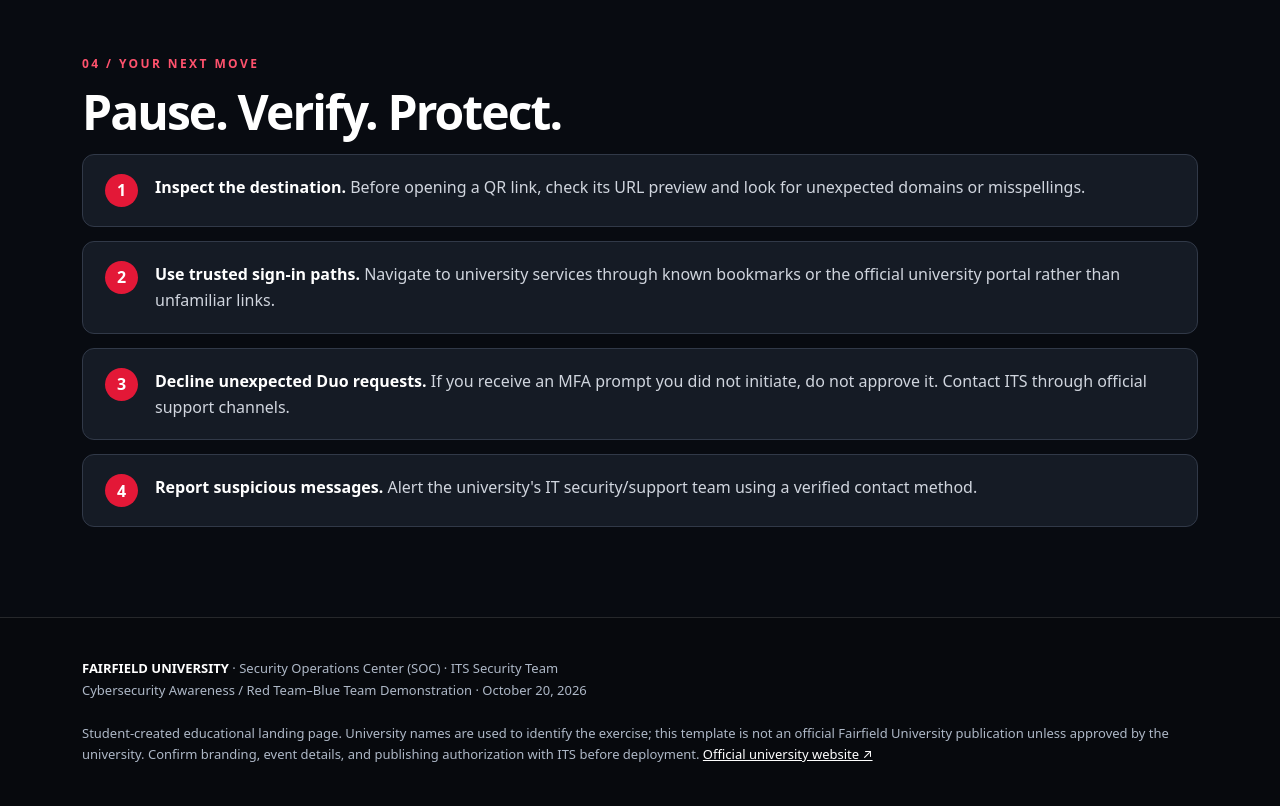
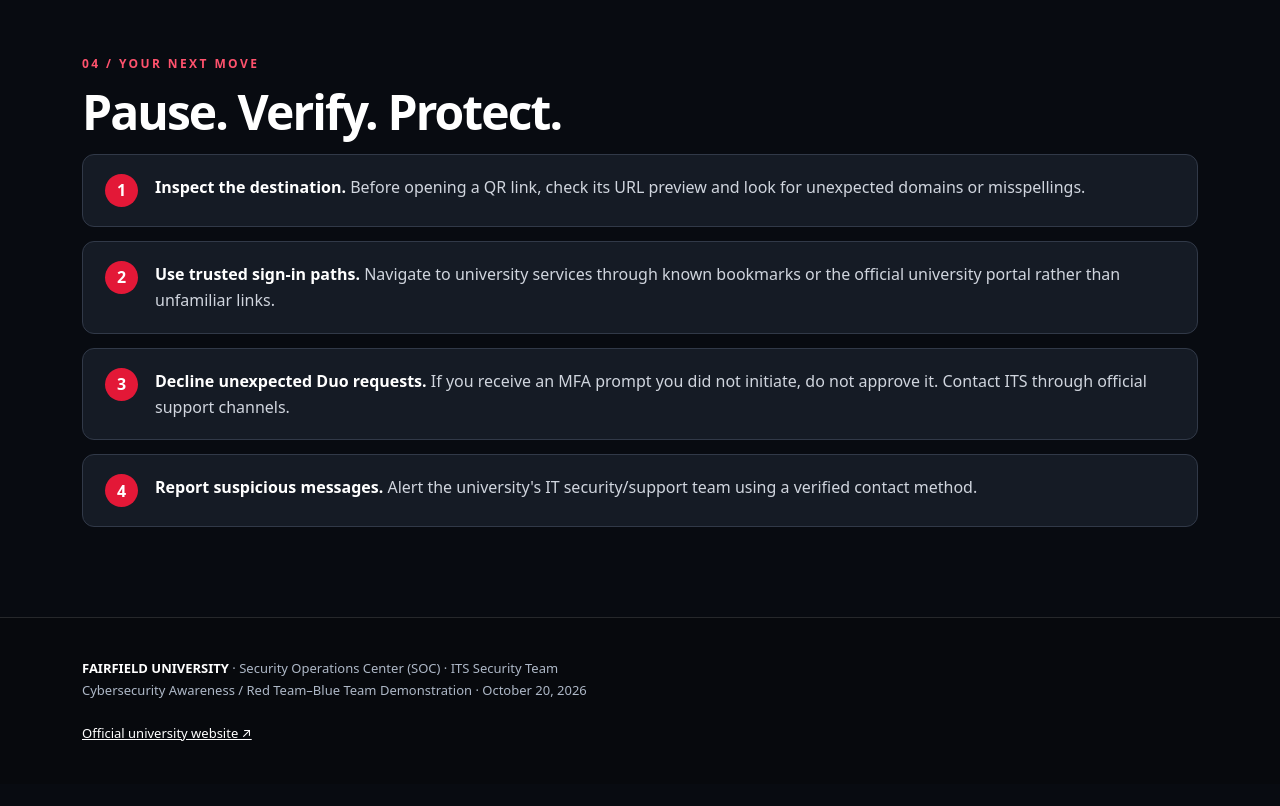
Before and after one commit to aidanshamte/fairfield_cybersecurity_login_demo, a website: page Phished.html in a window 1280 px wide. Shown: the part 3179-3985 px from the top of the page. After the commit the page ends 3963 px from the top, so only its background shows below. Drawn offline with Linux system fonts and the light colour scheme.

Commit message:
Update Phished landing page
Co-authored-by: Copilot <223556219+Copilot@users.noreply.github.com>

```diff
--- a/Phished.html
+++ b/Phished.html
@@ -8,4 +8,4 @@
 <section class="container" id="teams"><div class="kicker">02 / Behind the exercise</div><h2 class="section-title">RED TEAM <span style="color:#ff4d68">vs.</span> BLUE TEAM</h2><p class="section-desc">Cybersecurity teams test defenses by simulating realistic threats in a controlled, authorized environment.</p><div class="split"><article class="team red"><div class="kicker">OFFENSIVE SECURITY</div><h3>🔴 Red Team</h3><p>Simulates how an attacker might try to trick users or bypass security controls, helping defenders discover weaknesses.</p><ul><li>Phishing and social engineering scenarios</li><li>Adversary-in-the-middle concepts</li><li>Testing security awareness safely</li></ul></article><article class="team blue"><div class="kicker" style="color:#68b8ff">DEFENSIVE SECURITY</div><h3>🔵 Blue Team</h3><p>Works to identify suspicious activity, investigate alerts, and strengthen the university's security posture.</p><ul><li>Reviewing Duo MFA activity</li><li>Analyzing security telemetry in Splunk</li><li>Investigating and responding to threats</li></ul></article></div></section>
 <section class="container" id="event"><div class="kicker">03 / Learn more in person</div><div class="event"><div><div class="eyebrow">Upcoming university demonstration</div><h2 class="section-title">See the attack.<br>Understand the defense.</h2><p>Join the Fairfield University Security Operations Center and ITS Security Team for a Red Team / Blue Team demonstration focused on MFA security, phishing, and defensive monitoring.</p><p><strong>Time and location:</strong> To be announced by the organizers.</p><a class="btn primary" href="https://www.fairfield.edu/" target="_blank" rel="noopener noreferrer">Explore Fairfield University ↗</a></div><div class="date">OCT <span>20</span><div style="font-size:22px;letter-spacing:.12em;margin-top:15px">2026</div></div></div></section>
 <section class="container" id="protect"><div class="kicker">04 / Your next move</div><h2 class="section-title">Pause. Verify. Protect.</h2><div class="steps"><div class="step"><p><strong>Inspect the destination.</strong> Before opening a QR link, check its URL preview and look for unexpected domains or misspellings.</p></div><div class="step"><p><strong>Use trusted sign-in paths.</strong> Navigate to university services through known bookmarks or the official university portal rather than unfamiliar links.</p></div><div class="step"><p><strong>Decline unexpected Duo requests.</strong> If you receive an MFA prompt you did not initiate, do not approve it. Contact ITS through official support channels.</p></div><div class="step"><p><strong>Report suspicious messages.</strong> Alert the university's IT security/support team using a verified contact method.</p></div></div></section></main>
-<footer class="footer"><div class="footer-inner"><strong>FAIRFIELD UNIVERSITY</strong> · Security Operations Center (SOC) · ITS Security Team<br>Cybersecurity Awareness / Red Team–Blue Team Demonstration · October 20, 2026<br><br>Student-created educational landing page. University names are used to identify the exercise; this template is not an official Fairfield University publication unless approved by the university. Confirm branding, event details, and publishing authorization with ITS before deployment. <a href="https://www.fairfield.edu/" target="_blank" rel="noopener noreferrer">Official university website ↗</a></div></footer></body></html>
+<footer class="footer"><div class="footer-inner"><strong>FAIRFIELD UNIVERSITY</strong> · Security Operations Center (SOC) · ITS Security Team<br>Cybersecurity Awareness / Red Team–Blue Team Demonstration · October 20, 2026<br><br><a href="https://www.fairfield.edu/" target="_blank" rel="noopener noreferrer">Official university website ↗</a></div></footer></body></html>
```
